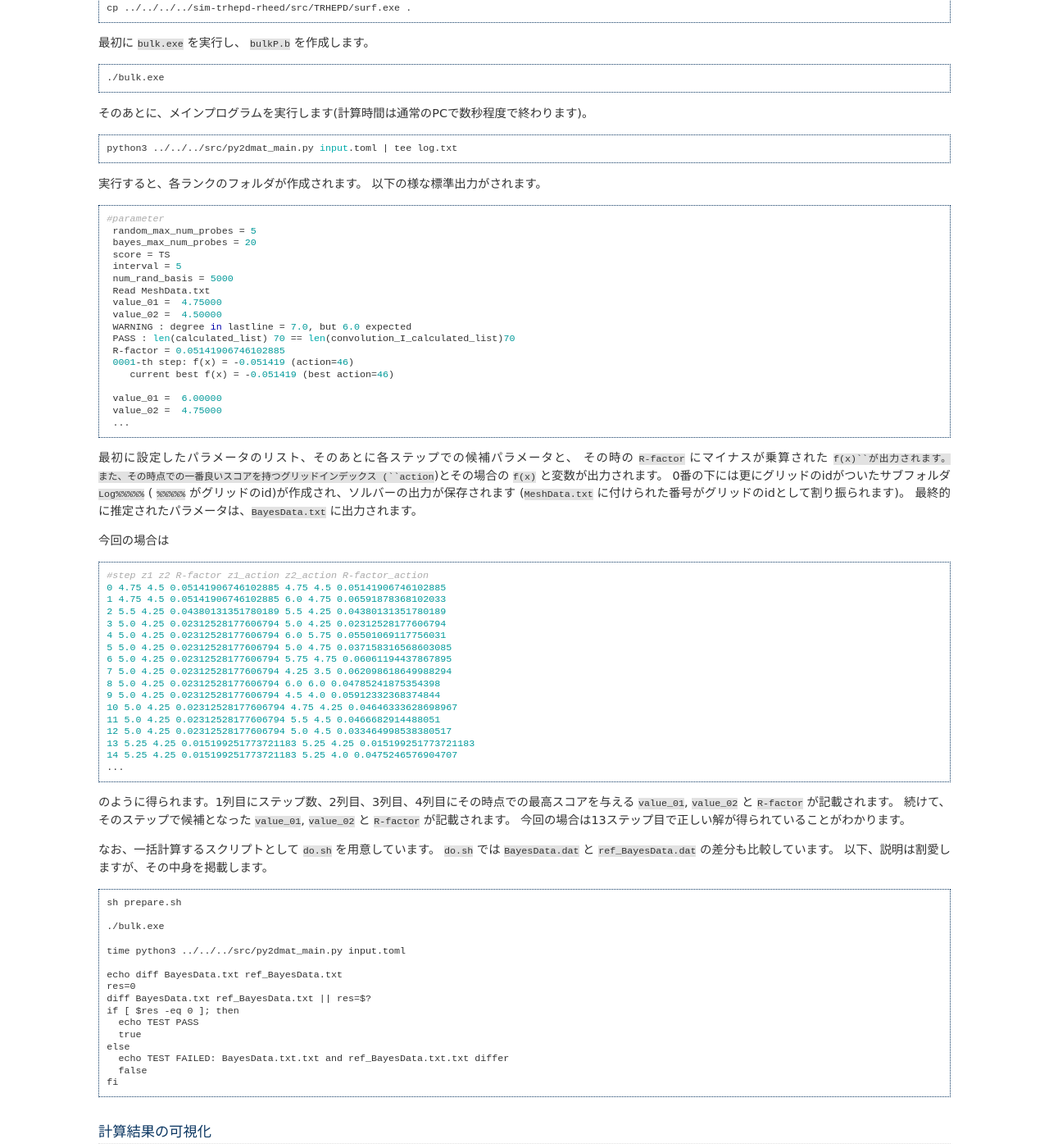
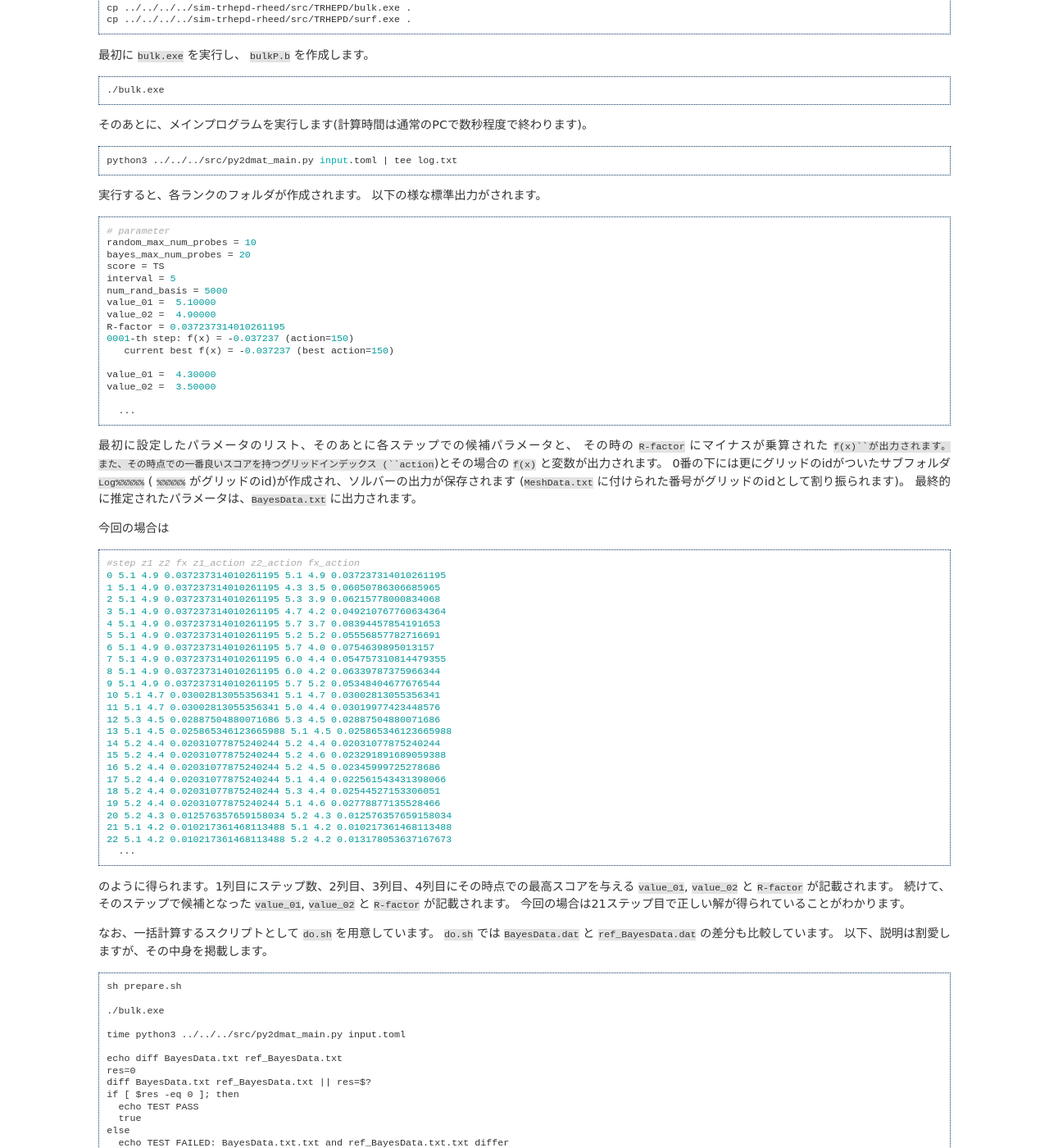
Before and after one commit to issp-center-dev/2DMAT, a Sphinx documentation site: the page built from doc/ja/source/tutorial/bayes.rst, in a window 1280 px wide and 1400 px high, scrolled down 2649 px. Shown: the whole window at 82% size. Built offline with Sphinx 7.4.7, drawn with Linux system fonts in a browser that asks for light colours; some of the changed text lies outside the part shown.

Commit message:
increase the number of points to be explored in bayes tutorial

```diff
--- a/doc/ja/source/tutorial/bayes.rst
+++ b/doc/ja/source/tutorial/bayes.rst
@@ -45,15 +45,16 @@
 
 .. code-block::
 
-    1 6.000000 6.000000
-    2 6.000000 5.750000
-    3 6.000000 5.500000
-    4 6.000000 5.250000
-    5 6.000000 5.000000
-    6 6.000000 4.750000
-    7 6.000000 4.500000
-    8 6.000000 4.250000
-    9 6.000000 4.000000
+  1 3.5 3.5
+  2 3.6 3.5
+  3 3.6 3.6
+  4 3.7 3.5
+  5 3.7 3.6
+  6 3.7 3.7
+  7 3.8 3.5
+  8 3.8 3.6
+  9 3.8 3.7
+  10 3.8 3.8
     ...
 
 1列目が通し番号、2列目以降は ``template.txt`` に入る ``value_0`` , ``value_1`` の値が順に指定されています。
@@ -95,7 +96,7 @@
     mesh_path = "MeshData.txt"
 
     [algorithm.bayes]
-    random_max_num_probes = 5
+    random_max_num_probes = 10
     bayes_max_num_probes = 20
 
 
@@ -185,23 +186,21 @@
 
 .. code-block::
 
-   #parameter
-    random_max_num_probes = 5
-    bayes_max_num_probes = 20
-    score = TS
-    interval = 5
-    num_rand_basis = 5000
-    Read MeshData.txt
-    value_01 =  4.75000
-    value_02 =  4.50000
-    WARNING : degree in lastline = 7.0, but 6.0 expected
-    PASS : len(calculated_list) 70 == len(convolution_I_calculated_list)70
-    R-factor = 0.05141906746102885
-    0001-th step: f(x) = -0.051419 (action=46)
-       current best f(x) = -0.051419 (best action=46)
+  # parameter
+  random_max_num_probes = 10
+  bayes_max_num_probes = 20
+  score = TS
+  interval = 5
+  num_rand_basis = 5000
+  value_01 =  5.10000
+  value_02 =  4.90000
+  R-factor = 0.037237314010261195
+  0001-th step: f(x) = -0.037237 (action=150)
+     current best f(x) = -0.037237 (best action=150)
 
-    value_01 =  6.00000
-    value_02 =  4.75000
+  value_01 =  4.30000
+  value_02 =  3.50000
+
     ...
 
 最初に設定したパラメータのリスト、そのあとに各ステップでの候補パラメータと、
@@ -215,28 +214,36 @@
 
 .. code-block::
 
-    #step z1 z2 R-factor z1_action z2_action R-factor_action
-    0 4.75 4.5 0.05141906746102885 4.75 4.5 0.05141906746102885
-    1 4.75 4.5 0.05141906746102885 6.0 4.75 0.06591878368102033
-    2 5.5 4.25 0.04380131351780189 5.5 4.25 0.04380131351780189
-    3 5.0 4.25 0.02312528177606794 5.0 4.25 0.02312528177606794
-    4 5.0 4.25 0.02312528177606794 6.0 5.75 0.05501069117756031
-    5 5.0 4.25 0.02312528177606794 5.0 4.75 0.037158316568603085
-    6 5.0 4.25 0.02312528177606794 5.75 4.75 0.06061194437867895
-    7 5.0 4.25 0.02312528177606794 4.25 3.5 0.062098618649988294
-    8 5.0 4.25 0.02312528177606794 6.0 6.0 0.04785241875354398
-    9 5.0 4.25 0.02312528177606794 4.5 4.0 0.05912332368374844
-    10 5.0 4.25 0.02312528177606794 4.75 4.25 0.04646333628698967
-    11 5.0 4.25 0.02312528177606794 5.5 4.5 0.0466682914488051
-    12 5.0 4.25 0.02312528177606794 5.0 4.5 0.033464998538380517
-    13 5.25 4.25 0.015199251773721183 5.25 4.25 0.015199251773721183
-    14 5.25 4.25 0.015199251773721183 5.25 4.0 0.0475246576904707
+  #step z1 z2 fx z1_action z2_action fx_action
+  0 5.1 4.9 0.037237314010261195 5.1 4.9 0.037237314010261195
+  1 5.1 4.9 0.037237314010261195 4.3 3.5 0.06050786306685965
+  2 5.1 4.9 0.037237314010261195 5.3 3.9 0.06215778000834068
+  3 5.1 4.9 0.037237314010261195 4.7 4.2 0.049210767760634364
+  4 5.1 4.9 0.037237314010261195 5.7 3.7 0.08394457854191653
+  5 5.1 4.9 0.037237314010261195 5.2 5.2 0.05556857782716691
+  6 5.1 4.9 0.037237314010261195 5.7 4.0 0.0754639895013157
+  7 5.1 4.9 0.037237314010261195 6.0 4.4 0.054757310814479355
+  8 5.1 4.9 0.037237314010261195 6.0 4.2 0.06339787375966344
+  9 5.1 4.9 0.037237314010261195 5.7 5.2 0.05348404677676544
+  10 5.1 4.7 0.03002813055356341 5.1 4.7 0.03002813055356341
+  11 5.1 4.7 0.03002813055356341 5.0 4.4 0.03019977423448576
+  12 5.3 4.5 0.02887504880071686 5.3 4.5 0.02887504880071686
+  13 5.1 4.5 0.025865346123665988 5.1 4.5 0.025865346123665988
+  14 5.2 4.4 0.02031077875240244 5.2 4.4 0.02031077875240244
+  15 5.2 4.4 0.02031077875240244 5.2 4.6 0.023291891689059388
+  16 5.2 4.4 0.02031077875240244 5.2 4.5 0.02345999725278686
+  17 5.2 4.4 0.02031077875240244 5.1 4.4 0.022561543431398066
+  18 5.2 4.4 0.02031077875240244 5.3 4.4 0.02544527153306051
+  19 5.2 4.4 0.02031077875240244 5.1 4.6 0.02778877135528466
+  20 5.2 4.3 0.012576357659158034 5.2 4.3 0.012576357659158034
+  21 5.1 4.2 0.010217361468113488 5.1 4.2 0.010217361468113488
+  22 5.1 4.2 0.010217361468113488 5.2 4.2 0.013178053637167673
     ...
 
 のように得られます。1列目にステップ数、2列目、3列目、4列目にその時点での最高スコアを与える
 ``value_01``, ``value_02`` と ``R-factor`` が記載されます。
 続けて、そのステップで候補となった ``value_01``, ``value_02`` と ``R-factor`` が記載されます。
-今回の場合は13ステップ目で正しい解が得られていることがわかります。
+今回の場合は21ステップ目で正しい解が得られていることがわかります。
 
 なお、一括計算するスクリプトとして ``do.sh`` を用意しています。
 ``do.sh`` では ``BayesData.dat`` と ``ref_BayesData.dat`` の差分も比較しています。
```
Also changed, not shown: doc/en/source/tutorial/bayes.rst (+50 -45 lines), 3 other files.
